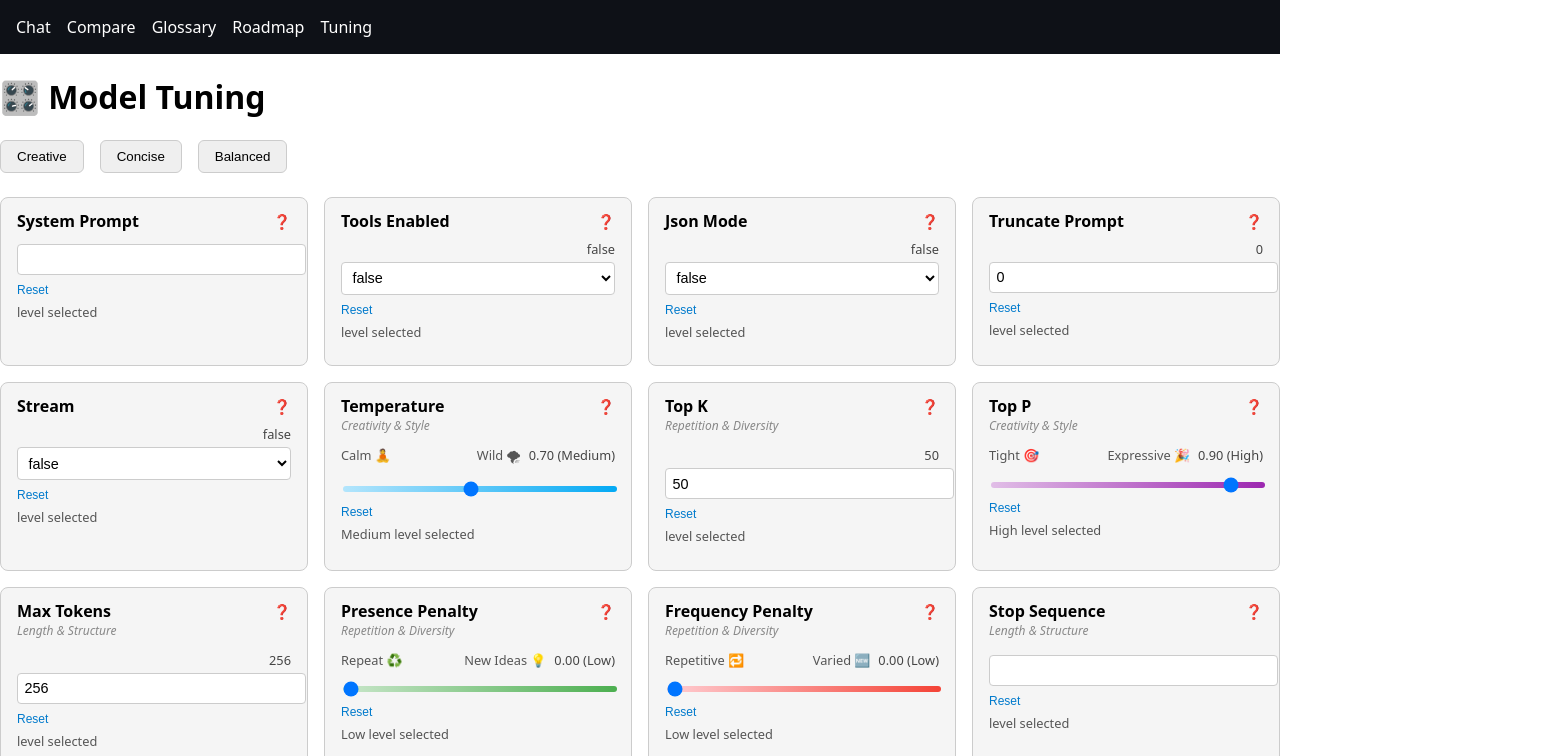
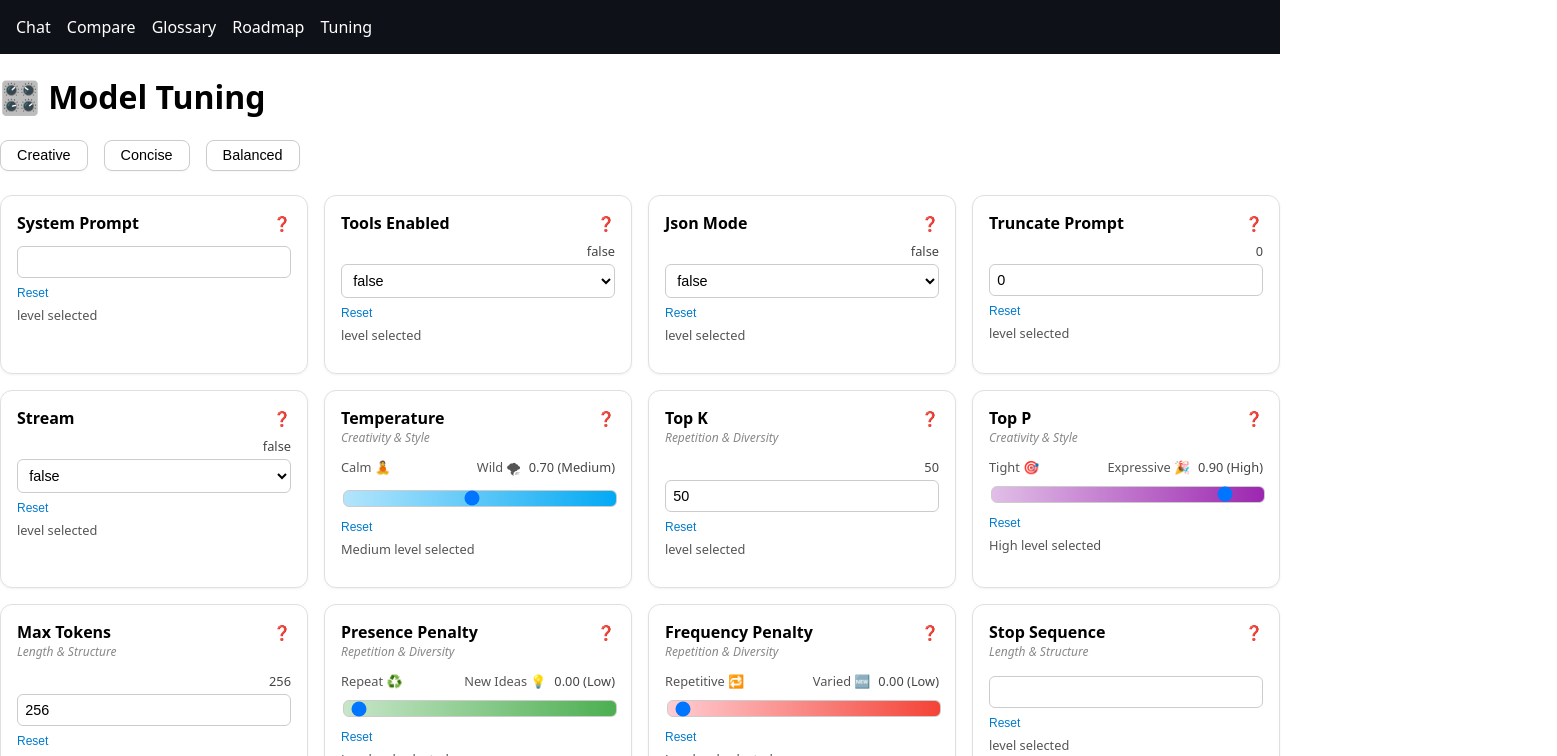
Before and after one commit to ScottFitzgerald83/grail, a SvelteKit app in the folder frontend/: page /tuning in a window 1280 px wide. Shown: the top 756 px of the page, 1557 px wide, since content can reach past the window. Built offline with nearby package versions, Linux system fonts and the light colour scheme.

Commit message:
tuning page now has a polished, production-quality look with smoother tile styling, elegant tooltips, and clean, modern controls

```diff
--- a/frontend/src/routes/tuning/+page.svelte
+++ b/frontend/src/routes/tuning/+page.svelte
@@ -490,6 +490,11 @@
       margin-bottom: 0.25rem;
     }
 
+    .param-header strong {
+      font-size: 1rem;
+      font-weight: 600;
+    }
+
     .help-icon-wrapper {
       position: relative;
       display: inline-block;
@@ -506,15 +511,15 @@
       top: 100%;
       left: 0;
       transform: translateY(0.5rem);
-      background: #1434A4;
-      border: 1px solid #ccc;
-      border-radius: 8px;
-      padding: 0.75rem;
-      font-size: 0.8rem;
-      color: white;
-      line-height: 1.3;
-      width: 240px;
-      box-shadow: 0 2px 8px rgba(0, 0, 0, 0.12);
+      width: 280px;
+      background: #1e1e1e;
+      color: #fff;
+      font-size: 0.85rem;
+      border: none;
+      padding: 0.75rem 1rem;
+      border-radius: 10px;
+      box-shadow: 0 6px 20px rgba(0, 0, 0, 0.3);
+      line-height: 1.4;
       opacity: 0;
       pointer-events: none;
       transition: opacity 0.2s ease;
@@ -552,16 +557,18 @@
     }
 
     .preset-buttons button {
-        padding: 0.5rem 1rem;
-        background: #efefef;
+        background: white;
         border: 1px solid #ccc;
-        border-radius: 6px;
+        border-radius: 8px;
+        padding: 0.4rem 1rem;
+        font-size: 0.9rem;
         cursor: pointer;
-        transition: background 0.2s ease;
+        box-shadow: 0 1px 2px rgba(0,0,0,0.04);
+        transition: background 0.2s ease, border-color 0.2s ease;
     }
-
     .preset-buttons button:hover {
-        background: #ddd;
+        background: #f3f6fa;
+        border-color: #007acc;
     }
 
     .slider-labels {
@@ -600,15 +607,18 @@
     }
 
     .param-tile {
-        background: #f5f5f5;
-        border: 1px solid #ccc;
-        border-radius: 8px;
-        padding: 0.75rem 1rem;
-        transition: all 0.2s ease;
+        background: #ffffff;
+        border: 1px solid #e0e0e0;
+        border-radius: 12px;
+        padding: 1rem;
+        box-shadow: 0 1px 3px rgba(0,0,0,0.05);
+        transition: transform 0.2s ease, box-shadow 0.2s ease;
     }
 
     .param-tile:hover {
-        background: #f0f4f9;
+        transform: translateY(-2px);
+        box-shadow: 0 4px 10px rgba(0,0,0,0.1);
+        background: #f9fbff;
     }
 
     .param-tile.active {
@@ -621,32 +631,25 @@
         margin-bottom: 0.5rem;
     }
 
-    .param-control input[type="number"] {
-        width: 100%;
-        padding: 0.4rem;
-        font-size: 0.9rem;
-        border-radius: 4px;
-        border: 1px solid #ccc;
-        margin-top: 0.25rem;
+    .param-control input[type="range"],
+    .param-control input[type="number"],
+    .param-control input[type="text"],
+    .param-control select {
+      border-radius: 6px;
+      border: 1px solid #ccc;
+      font-size: 0.9rem;
+      padding: 0.45rem;
+      transition: border-color 0.2s ease;
+      width: 100%;
+      margin-top: 0.25rem;
+      background: white;
+      box-sizing: border-box;
     }
 
-    .param-control input[type="text"] {
-        width: 100%;
-        padding: 0.4rem;
-        font-size: 0.9rem;
-        border-radius: 4px;
-        border: 1px solid #ccc;
-        margin-top: 0.25rem;
-    }
-
-    .param-control select {
-        width: 100%;
-        padding: 0.4rem;
-        font-size: 0.9rem;
-        border-radius: 4px;
-        border: 1px solid #ccc;
-        margin-top: 0.25rem;
-        background: white;
+    .param-control input:focus,
+    .param-control select:focus {
+      border-color: #007acc;
+      outline: none;
     }
 
     .param-label {
```
